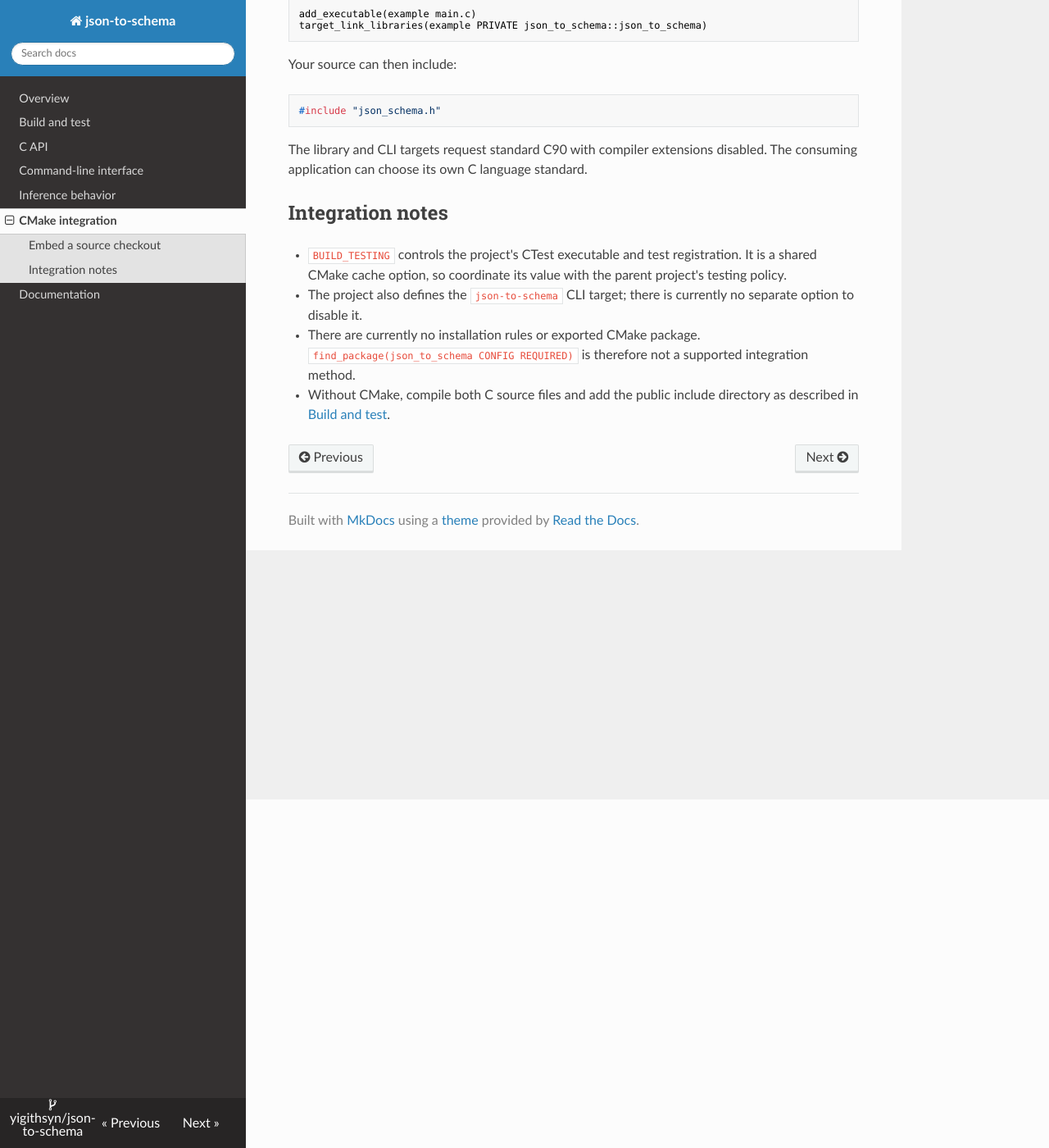
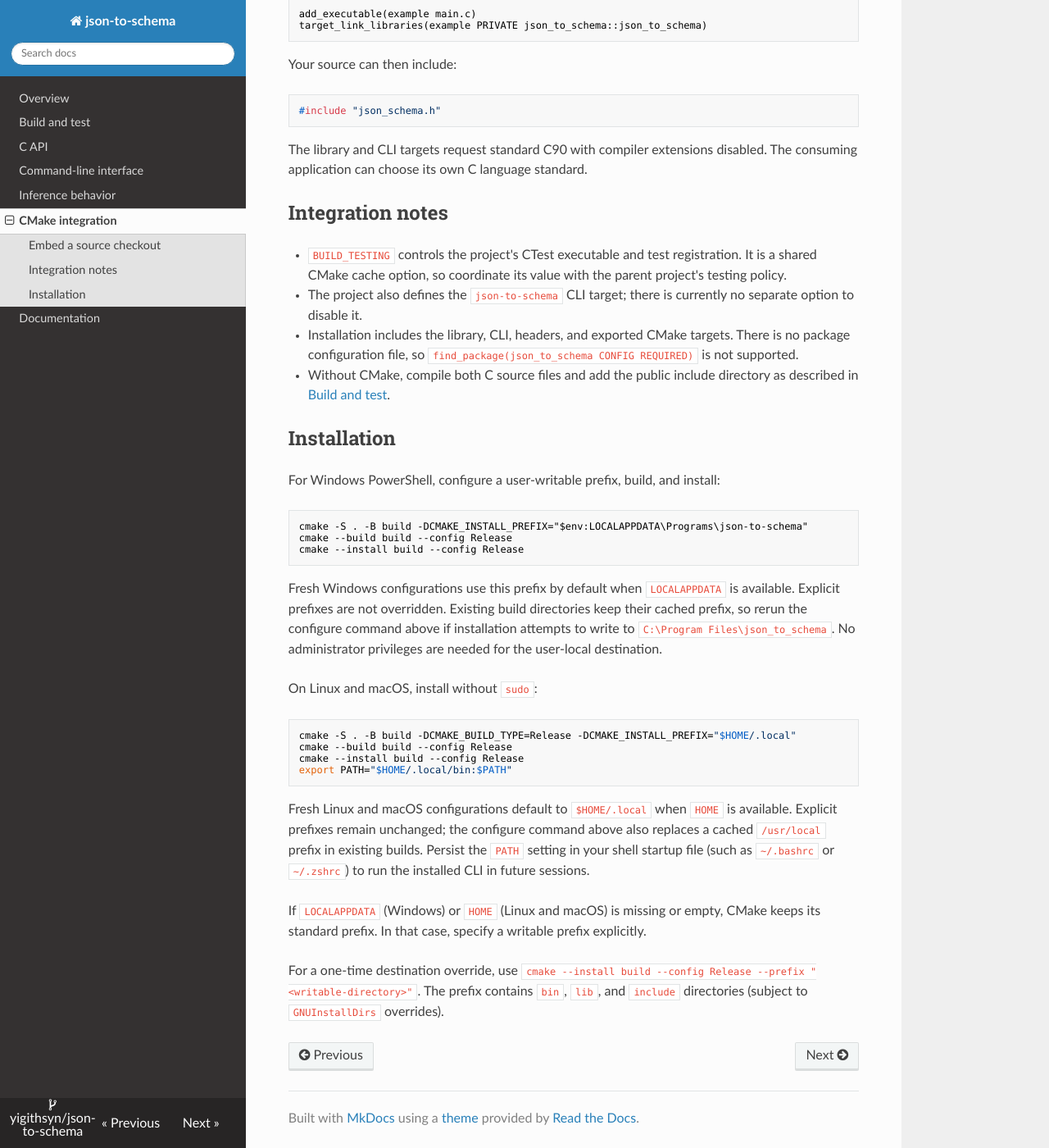
Before and after one commit to yigithsyn/json-to-schema, an MkDocs documentation site: the page built from docs/public/cmake-integration.md, in a window 1280 px wide and 1400 px high, scrolled down 425 px. Shown: the whole window at 82% size. Built offline with MkDocs 1.6.1, drawn with Linux system fonts in a browser that asks for light colours; nearby versions of some CDN libraries.

Commit message:
chore: update installation instructions and improve CMake configuration

````diff
--- a/docs/public/cmake-integration.md
+++ b/docs/public/cmake-integration.md
@@ -35,8 +35,47 @@ disabled. The consuming application can choose its own C language standard.
   project's testing policy.
 - The project also defines the `json-to-schema` CLI target; there is currently
   no separate option to disable it.
-- There are currently no installation rules or exported CMake package.
-  `find_package(json_to_schema CONFIG REQUIRED)` is therefore not a supported
-  integration method.
+- Installation includes the library, CLI, headers, and exported CMake targets.
+  There is no package configuration file, so
+  `find_package(json_to_schema CONFIG REQUIRED)` is not supported.
 - Without CMake, compile both C source files and add the public include
   directory as described in [Build and test](getting-started.md).
+
+## Installation
+
+For Windows PowerShell, configure a user-writable prefix, build, and install:
+
+```powershell
+cmake -S . -B build -DCMAKE_INSTALL_PREFIX="$env:LOCALAPPDATA\Programs\json-to-schema"
+cmake --build build --config Release
+cmake --install build --config Release
+```
+
+Fresh Windows configurations use this prefix by default when `LOCALAPPDATA` is
+available. Explicit prefixes are not overridden. Existing build directories keep
+their cached prefix, so rerun the configure command above if installation attempts
+to write to `C:\Program Files\json_to_schema`. No administrator privileges are
+needed for the user-local destination.
+
+On Linux and macOS, install without `sudo`:
+
+```sh
+cmake -S . -B build -DCMAKE_BUILD_TYPE=Release -DCMAKE_INSTALL_PREFIX="$HOME/.local"
+cmake --build build --config Release
+cmake --install build --config Release
+export PATH="$HOME/.local/bin:$PATH"
+```
+
+Fresh Linux and macOS configurations default to `$HOME/.local` when `HOME` is
+available. Explicit prefixes remain unchanged; the configure command above also
+replaces a cached `/usr/local` prefix in existing builds. Persist the `PATH`
+setting in your shell startup file (such as `~/.bashrc` or `~/.zshrc`) to run the
+installed CLI in future sessions.
+
+If `LOCALAPPDATA` (Windows) or `HOME` (Linux and macOS) is missing or empty, CMake
+keeps its standard prefix. In that case, specify a writable prefix explicitly.
+
+For a one-time destination override, use
+`cmake --install build --config Release --prefix "<writable-directory>"`.
+The prefix contains `bin`, `lib`, and `include` directories (subject to
+`GNUInstallDirs` overrides).
````
Also changed, not shown: CMakeLists.txt (+20 -5 lines), README.md (+39 -0 lines).
